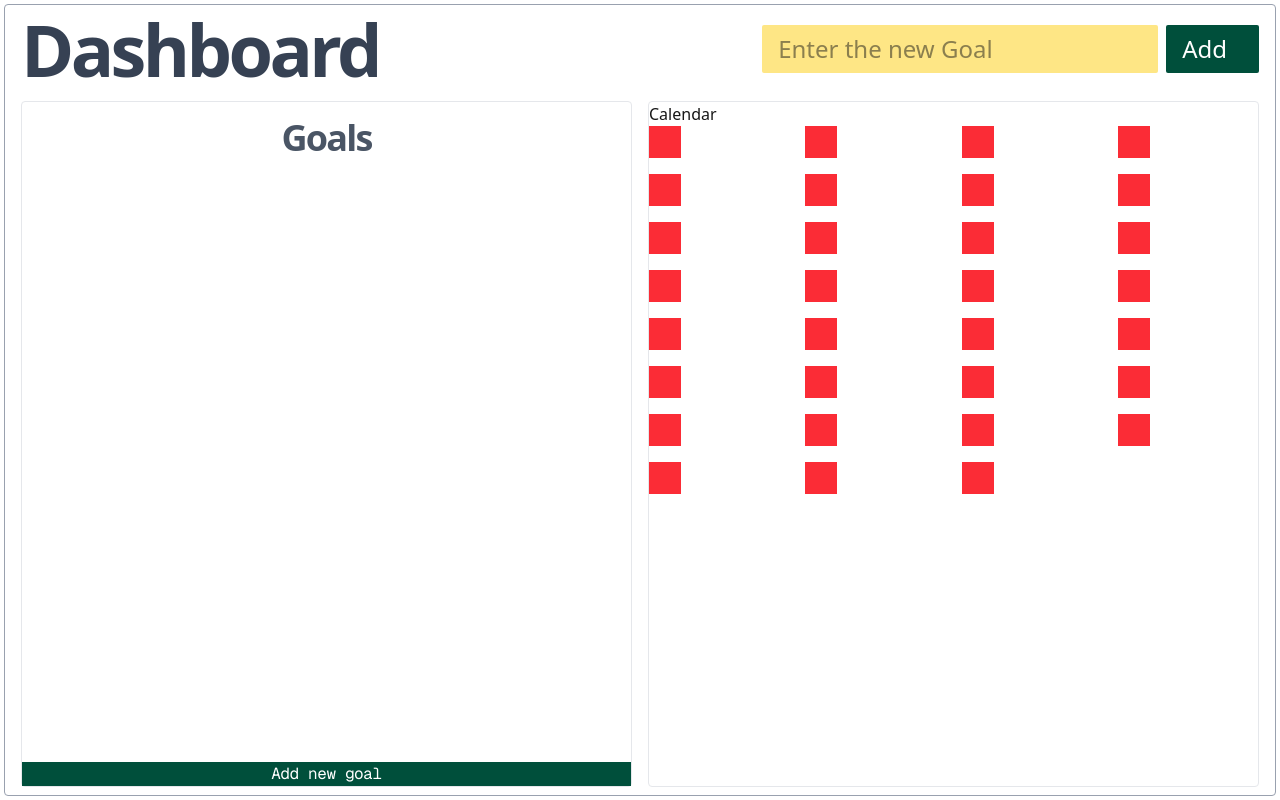
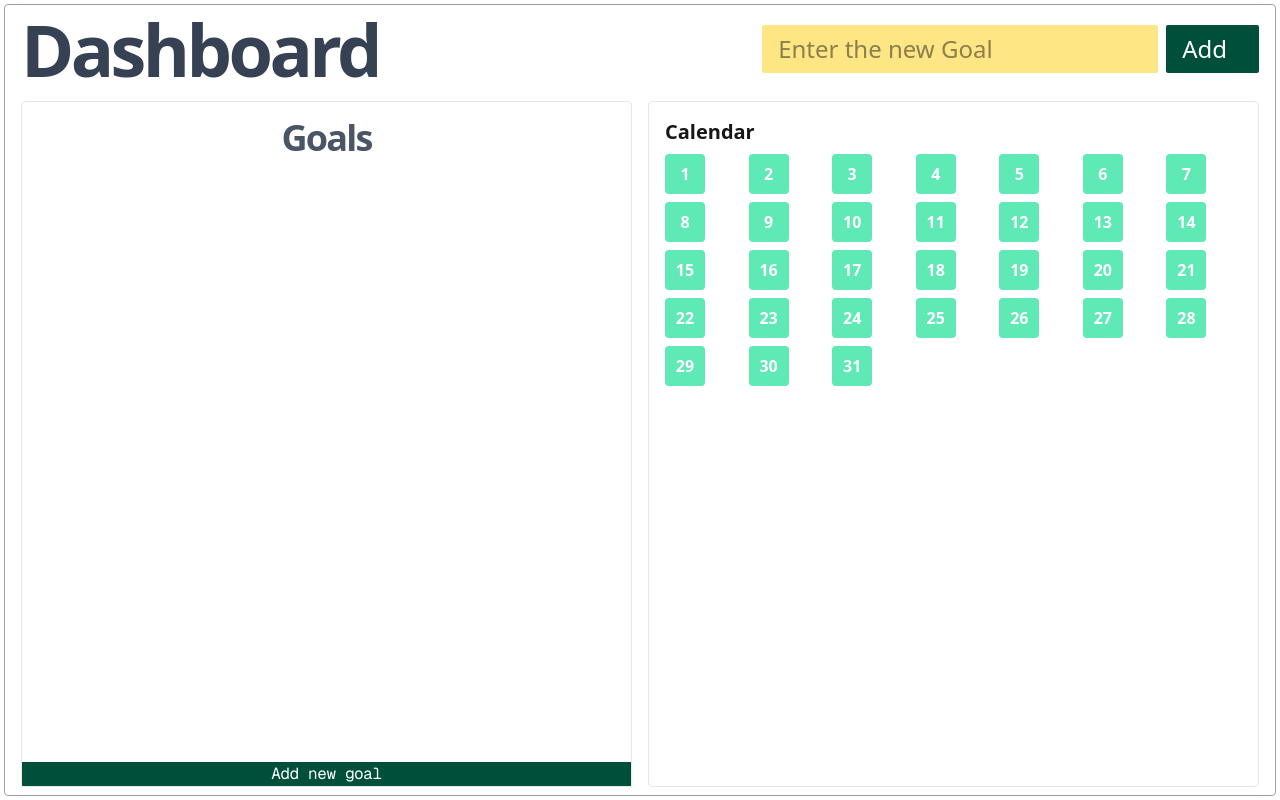
Before and after one commit to i-am-nazmul/productivity-app, a Next.js app: page /dashboard in a window 1280 px wide. Built offline with nearby package versions, Linux system fonts and the light colour scheme.

Commit message:
has calendar

```diff
--- a/src/components/WorkCalendar.tsx
+++ b/src/components/WorkCalendar.tsx
@@ -1,46 +1,31 @@
-
-import React, { useState } from 'react';
+"use client"
+import React from "react";
 
 export default function WorkCalendar() {
-  return(
-    <div>
-      <h1>
-        Calendar
-      </h1>
-      <div className='grid grid-cols-4 gap-4' >
+  // Get number of days in current month
+  function getDaysInMonth() {
+    const now = new Date();
+    const year = now.getFullYear();
+    const month = now.getMonth(); // 0-based
+    return new Date(year, month + 1, 0).getDate();
+  }
 
-        <div className='w-8 h-8 bg-red-500'></div>
-        <div className='w-8 h-8 bg-red-500'></div>
-        <div className='w-8 h-8 bg-red-500'></div>
-        <div className='w-8 h-8 bg-red-500'></div>
-        <div className='w-8 h-8 bg-red-500'></div>
-        <div className='w-8 h-8 bg-red-500'></div>
-        <div className='w-8 h-8 bg-red-500'></div>
-        <div className='w-8 h-8 bg-red-500'></div>
-        <div className='w-8 h-8 bg-red-500'></div>
-        <div className='w-8 h-8 bg-red-500'></div>
-        <div className='w-8 h-8 bg-red-500'></div>
-        <div className='w-8 h-8 bg-red-500'></div>
-        <div className='w-8 h-8 bg-red-500'></div>
-        <div className='w-8 h-8 bg-red-500'></div>
-        <div className='w-8 h-8 bg-red-500'></div>
-        <div className='w-8 h-8 bg-red-500'></div>
-        <div className='w-8 h-8 bg-red-500'></div>
-        <div className='w-8 h-8 bg-red-500'></div>
-        <div className='w-8 h-8 bg-red-500'></div>
-        <div className='w-8 h-8 bg-red-500'></div>
-        <div className='w-8 h-8 bg-red-500'></div>
-        <div className='w-8 h-8 bg-red-500'></div>
-        <div className='w-8 h-8 bg-red-500'></div>
-        <div className='w-8 h-8 bg-red-500'></div>
-        <div className='w-8 h-8 bg-red-500'></div>
-        <div className='w-8 h-8 bg-red-500'></div>
-        <div className='w-8 h-8 bg-red-500'></div>
-        <div className='w-8 h-8 bg-red-500'></div>
-        <div className='w-8 h-8 bg-red-500'></div>
-        <div className='w-8 h-8 bg-red-500'></div>
-        <div className='w-8 h-8 bg-red-500'></div>
+  const daysInMonth = getDaysInMonth();
+
+  return (
+    <div className="p-4">
+      <h1 className="text-xl font-bold mb-2">Calendar</h1>
+
+      <div className="grid grid-cols-7 gap-2">
+        {Array.from({ length: daysInMonth }, (_, index) => (
+          <div
+            key={index}
+            className="w-10 h-10 flex items-center justify-center bg-emerald-300 text-white font-bold rounded"
+          >
+            {index + 1}
+          </div>
+        ))}
       </div>
     </div>
-  )
+  );
 }
```
